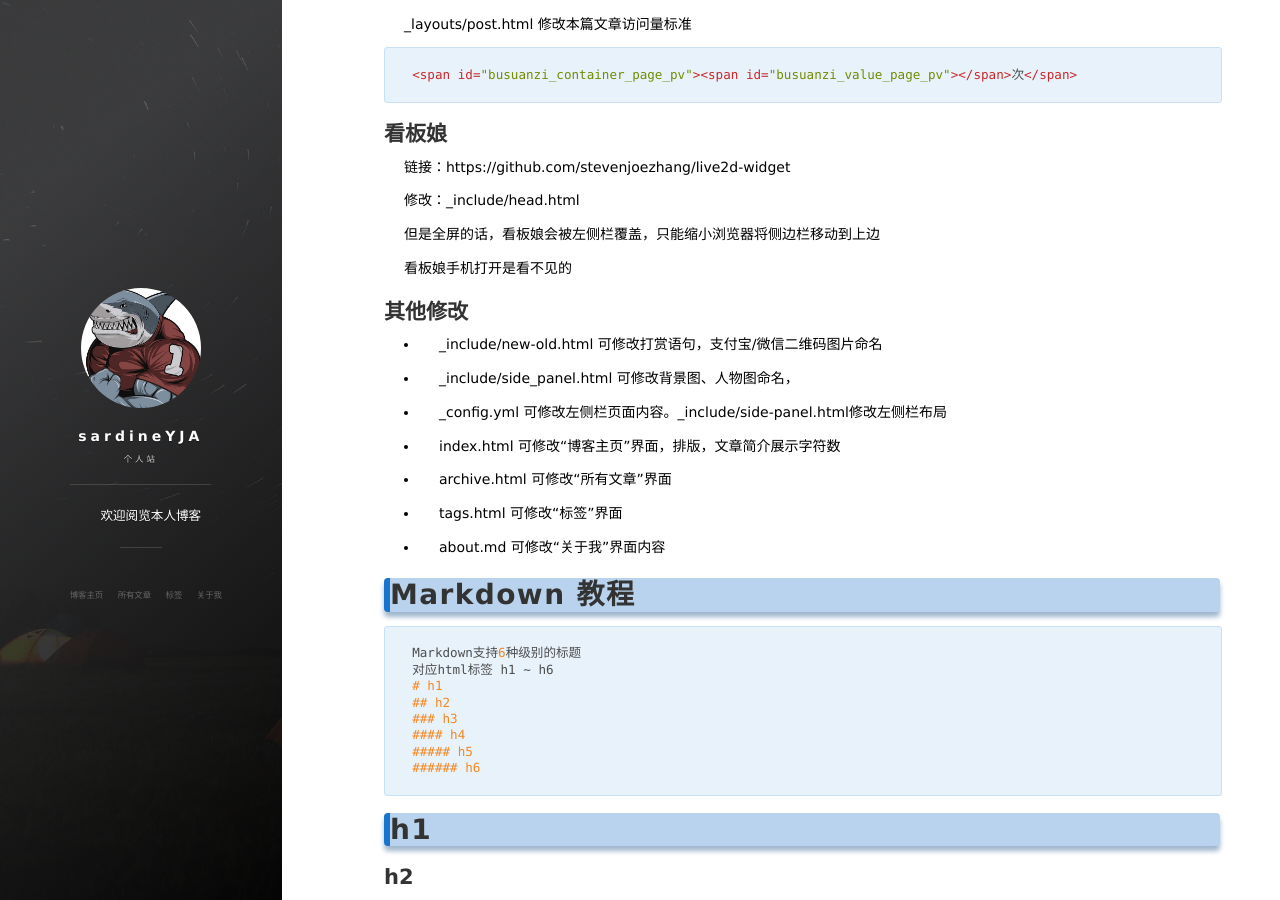
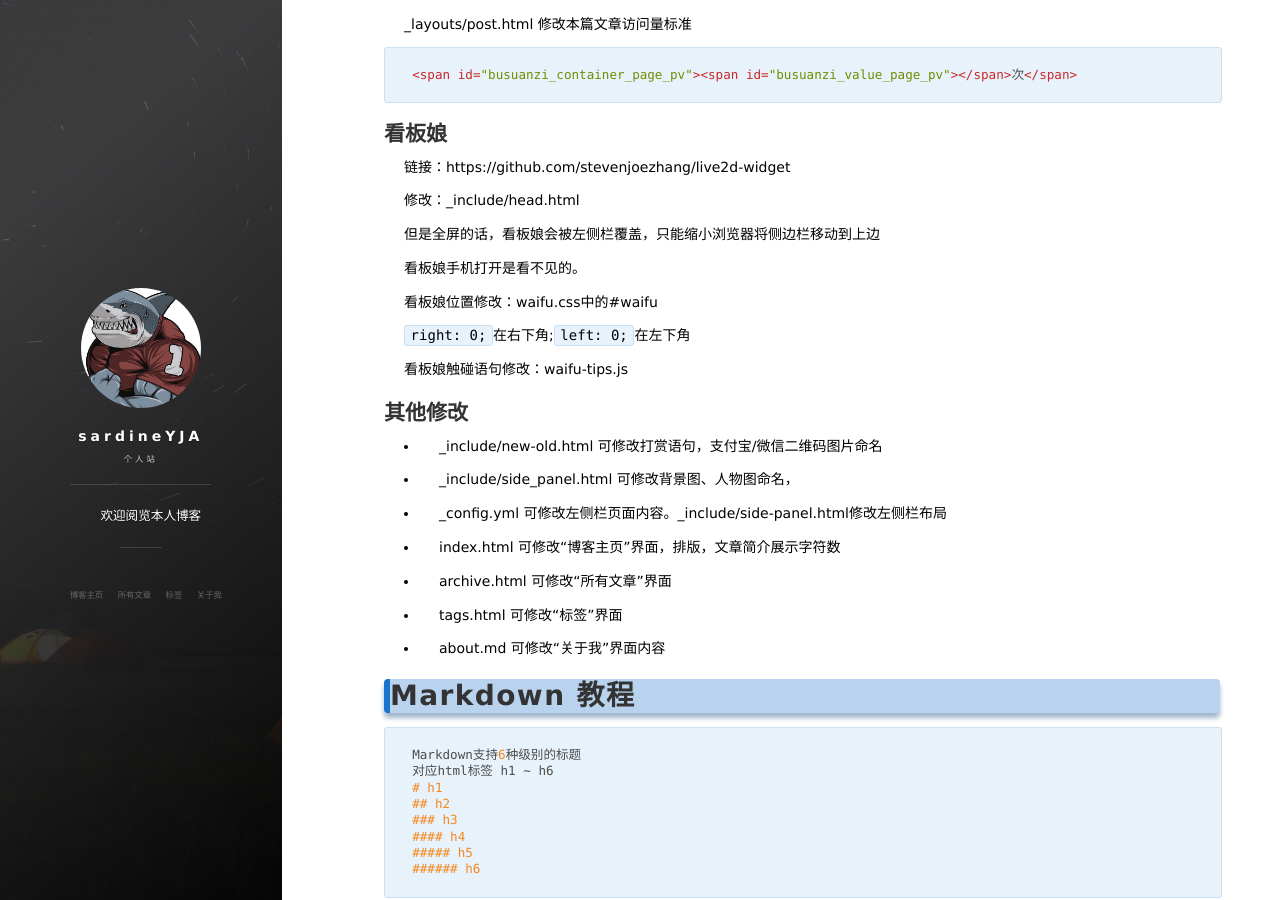
Before and after one commit to sardineYJA/sardineYJA.github.io, a Jekyll site: the page built from _posts/2019-01-01-blog-use.md, in a window 1280 px wide and 900 px high, scrolled down 1060 px. Built offline with Jekyll 4.4.1, drawn with Linux system fonts in a browser that asks for light colours; nearby versions of some CDN libraries; a script that is not in the unit is left out; comment, search, counter and statistics services are not loaded.

Commit message:
Update 2019-01-01-blog-use.md

```diff
--- a/_posts/2019-01-01-blog-use.md
+++ b/_posts/2019-01-01-blog-use.md
@@ -76,7 +76,15 @@ uv 表示unique visitor, 是指独立用户，一台电脑，单个ip为一个
 
 但是全屏的话，看板娘会被左侧栏覆盖，只能缩小浏览器将侧边栏移动到上边
 
-看板娘手机打开是看不见的
+看板娘手机打开是看不见的。
+
+
+看板娘位置修改：waifu.css中的#waifu
+
+`right: 0;`在右下角;`left: 0;`在左下角
+
+看板娘触碰语句修改：waifu-tips.js
+
 
 
 ## 其他修改
```
